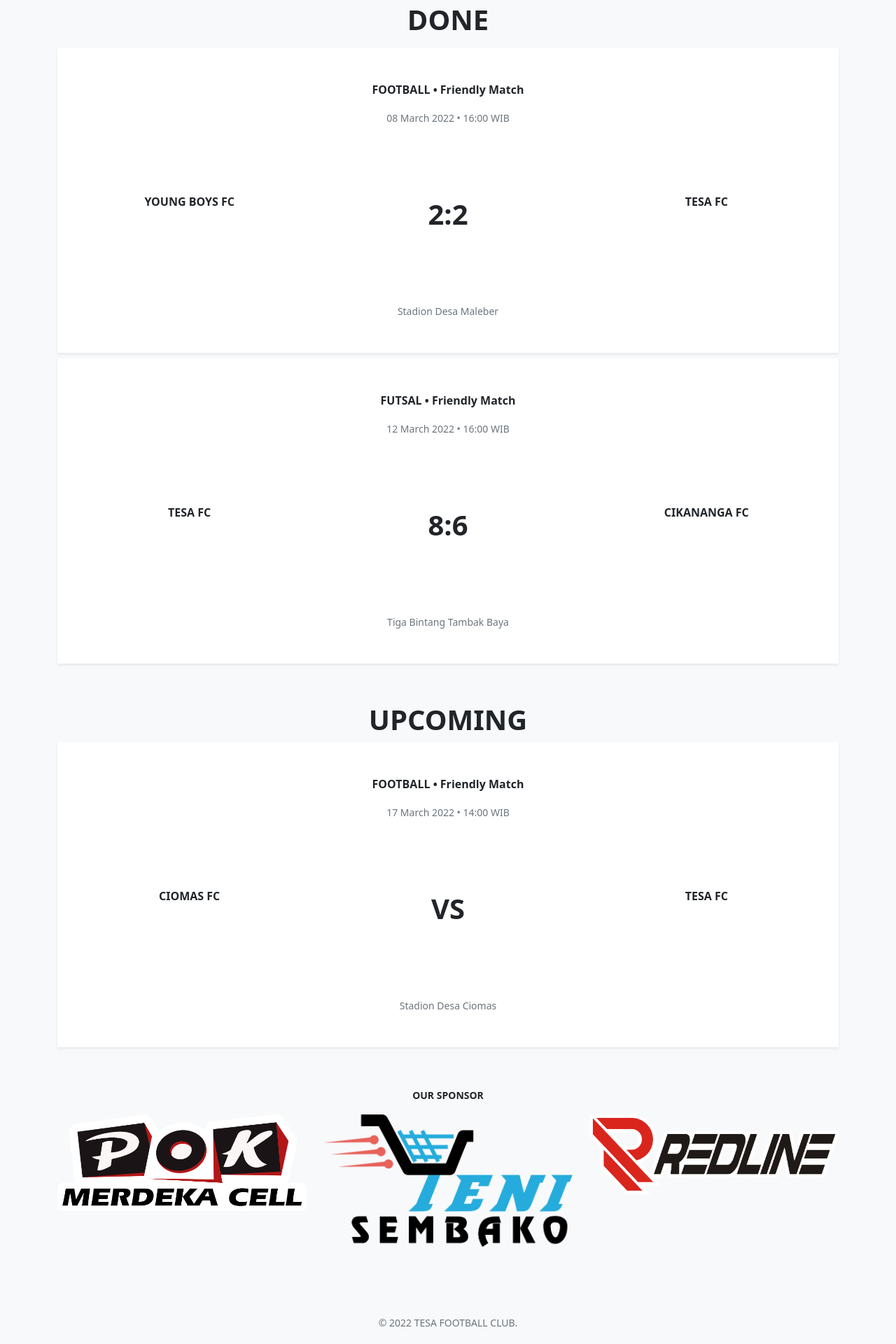
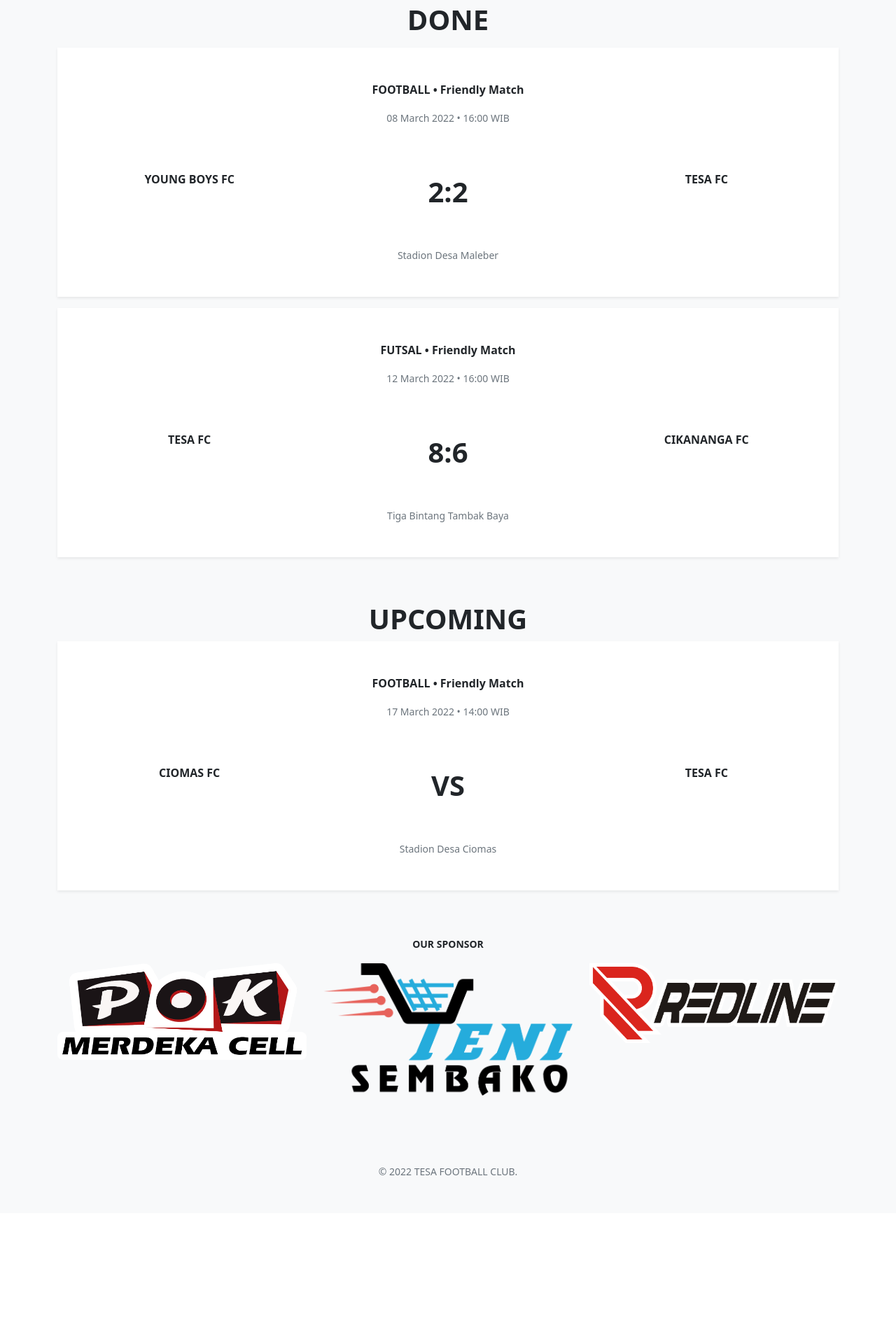
Before and after one commit to tesafc/www2, a Jekyll site: the page built from matches.html, in a window 1280 px wide. Shown: the part 944-2864 px from the top of the page at 70% size. Built offline with Jekyll 4.4.1, drawn with Linux system fonts in a browser that asks for light colours; after the commit the page ends 2677 px from its top, so only the background shows below that.

Commit message:
Update matches.html

```diff
--- a/matches.html
+++ b/matches.html
@@ -12,11 +12,11 @@ image: /assets/img/logo-1.png
       <h1 class="d-block w-100 pt-5 text-uppercase text-center fw-bold">{{ match.name }}</h1>
       {% for item in match.items %}
       <div class="col">
-        <div class="card rounded-0 border-0 shadow-sm mb-2">
+        <div class="card rounded-0 border-0 shadow-sm mb-3">
           <div class="card-body py-5">
             <p class="card-text text-center fw-bolder"><span class="text-uppercase">{{ item.type }}</span> • <span class="text-capitalize">{{ item.competition }}</span></p>
             <p class="card-text text-center text-capitalize text-secondary"><small>{{ item.date | date: "%d %B %Y • %R" | append: " WIB" }}</small></p>
-            <div class="row row-cols-3 text-center text-uppercase fw-bolder my-5 py-5">
+            <div class="row row-cols-3 text-center text-uppercase fw-bolder py-5">
               <div class="col fs-6">{{ item.home }}</div>
               {% if item.status == "done" %}
               <div class="col fs-1">{{ item.result }}</div>
```
